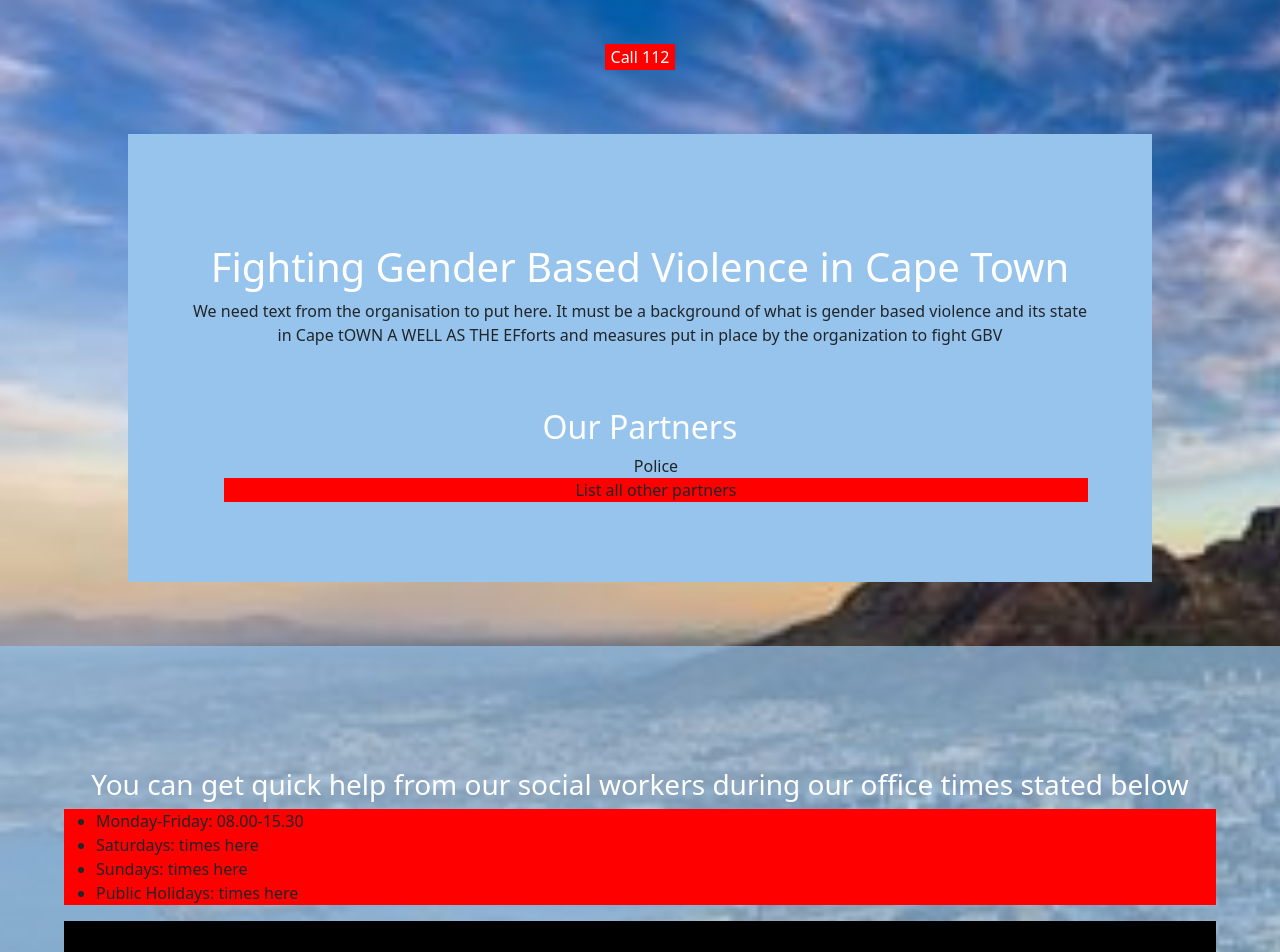
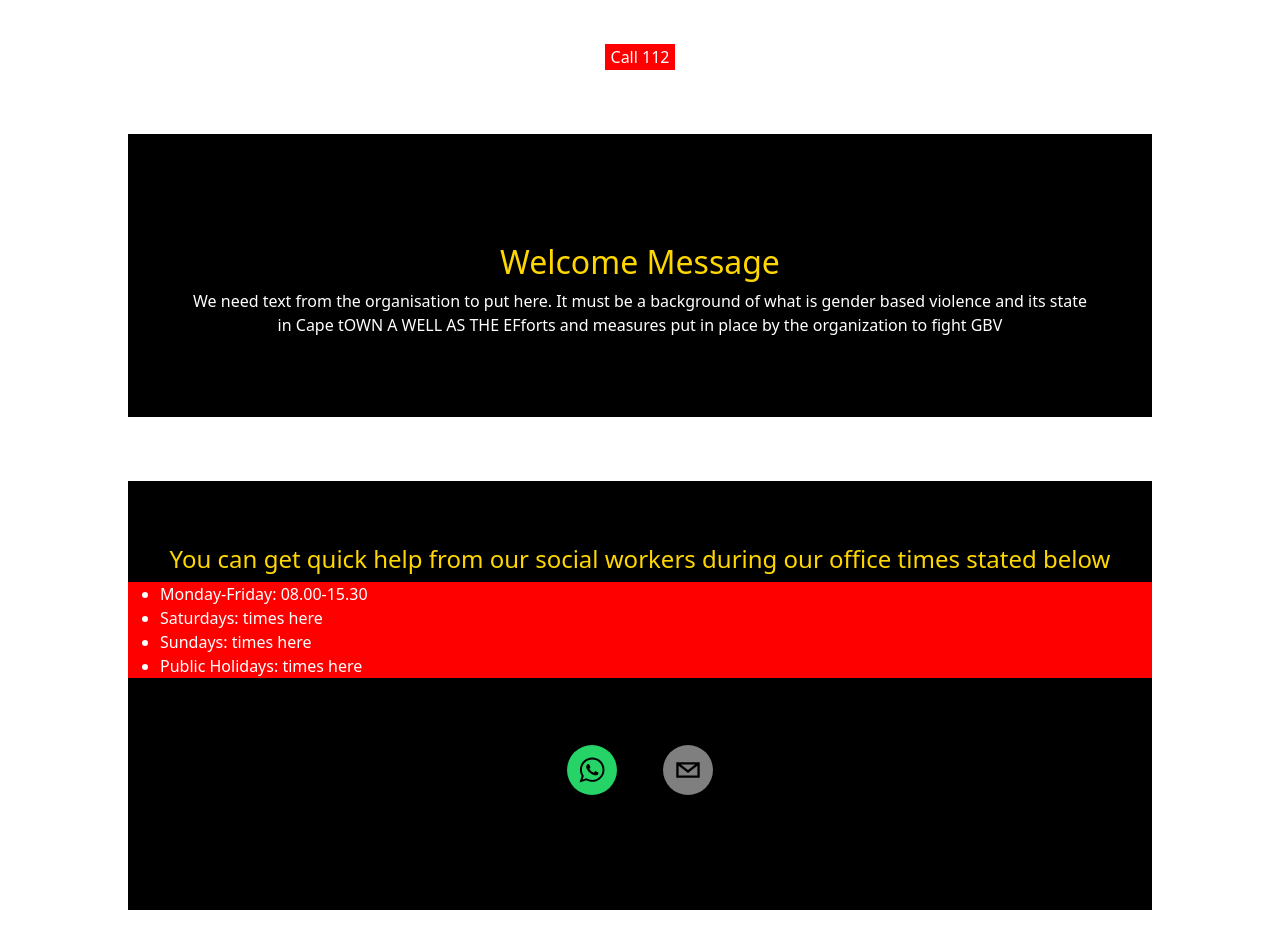
Before and after one commit to KudahShambare/GBV, a React (Create React App) app in the folder Start/front-end/: page / in a window 1280 px wide. Shown: the part 220-1172 px from the top of the page. Built offline with nearby package versions, Linux system fonts and the light colour scheme.

Commit message:
Home Page UI Changed

```diff
--- a/Start/front-end/src/App.css
+++ b/Start/front-end/src/App.css
@@ -51,18 +51,16 @@ h1,h2, h3{
   text-align: center;
   padding-top: 5%;
   font-weight: bolder;
-  color: white;
+  color: gold;
 }
 h4{
   text-align: center;
   font-weight: bolder;
-  color:blue;
+  color: gold;
 }
 /*Pages*/
 .pages{
-  background-image: url("../src/assets/background.jpg");
-  background-repeat: no-repeat;
-  background-size: cover;
+
   min-height: 100vh;
   padding-bottom: 5%;
 }
@@ -72,7 +70,8 @@ h4{
   padding-top: 5%;
 }
 #services{
-  background-color: rgb(150, 196, 236);
+  background-color: black;
+  color:white;
   width:80%;
   display:block;
   margin-left: auto;
@@ -87,32 +86,28 @@ h4{
 
 }
 /*Quick Help*/
-#quick-help{
-  background-color: rgb(150,196,236,0.7);
-  margin-top: 5%;
-  padding: 5%;
-}
+
 #quick-help-buttons{
   display: flex;
   flex-direction: row;
-  background-color: black;
   justify-content: center;
   column-gap: 5%;
   padding: 5%;
 }
 
 /*Demos*/
-.demos{
-  background-color: rgb(150,196,236,0.4);
+.callback-container ,#quick-help{
+  background-color: black;
   color:white;
   margin-top: 5%;
+  padding-top: 5%;
   display: block;
   margin-right: auto;
   margin-left: auto;
   width: 80%;
   padding-bottom: 5%;
 }
-.demos p{
+.callback-container p{
   margin-left: 5%;
 }
 /*Callback*/
--- a/Start/front-end/src/components/Callback.js
+++ b/Start/front-end/src/components/Callback.js
@@ -1,6 +1,6 @@
 const Callback = ()=>{
 	return(
-<div className="demos">
+<div className="callback-container">
 
 <h3> We Can Call You Back </h3>
 
--- a/Start/front-end/src/components/QuickHelp.js
+++ b/Start/front-end/src/components/QuickHelp.js
@@ -5,7 +5,7 @@ const QuickHelp=()=>{
     return(
         <div>
 <section id="quick-help">
-<h3>You can get quick help from our social workers during our office times stated below </h3>
+<h4>You can get quick help from our social workers during our office times stated below </h4>
 <ul className="fix">
 <li>Monday-Friday: 08.00-15.30</li>
 <li>Saturdays: times here</li>
--- a/Start/front-end/src/components/RefOrgDemo.js
+++ /dev/null
@@ -1,21 +0,0 @@
-import React from "react";
-import { Link } from "react-router-dom";
-
-
-const RefOrgDemo=()=>{
-	return(
-<div className="demos">
-<h3> Referring Organisations</h3>
-
-<p className="fix">  Give a brief explanation of what are referring Organisations</p>
-
-<Link to="/referring-organisations" className="hidden-links">
-<button className="learn-more"> Learn More >>> </button>
-</Link>
-
-
-</div>
-		)
-};
-
-export default RefOrgDemo;
--- a/Start/front-end/src/components/Services.js
+++ b/Start/front-end/src/components/Services.js
@@ -2,8 +2,8 @@ import React from "react";
 
 const Services = () => {
   return (
-    <div id="services">
-      <h1>Fighting Gender Based Violence in Cape Town</h1>
+    <div id="services" className="fix">
+      <h2>Welcome Message</h2>
 
       <p>
         {" "}
@@ -11,13 +11,8 @@ const Services = () => {
         of what is gender based violence and its state in Cape tOWN A WELL AS
         THE EFforts and measures put in place by the organization to fight GBV{" "}
       </p>
-      <h2>Our Partners</h2>
-      <ul className="hidden-list">
-        <li>Police</li>
-        <li className="fix">List all other partners</li>
-      </ul>
+      </div>
 
-    </div>
   );
 };
 export default Services;
--- a/Start/front-end/src/components/SocialWorkerDemo.js
+++ /dev/null
@@ -1,19 +0,0 @@
-import React from "react";
-import { Link } from "react-router-dom";
-
-
-const SocialWorkerDemo=()=>{
-	return(
-<div className="demos">
-<h3> Social Workers</h3>
-
-<p className="fix"> A brief explanation about the social workers </p>
-
-<Link to="/social-worker" className="hidden-links">
-
-<button className="learn-more"> Learn More  >>> </button>
-</Link>
-</div>
-		)
-}
-export default SocialWorkerDemo;
--- a/Start/front-end/src/pages/Home.js
+++ b/Start/front-end/src/pages/Home.js
@@ -4,9 +4,7 @@ import Services from "../components/Services";
 import NavBar from "../components/NavBar";
 import Emergency from "../components/Emergency";
 import Callback from "../components/Callback";
-import RefOrgDemo from "../components/RefOrgDemo";
 import  QuickHelp from "../components/QuickHelp";
-import SocialWorkerDemo from "../components/SocialWorkerDemo";
 
 const Home=()=>{
     return(
```
